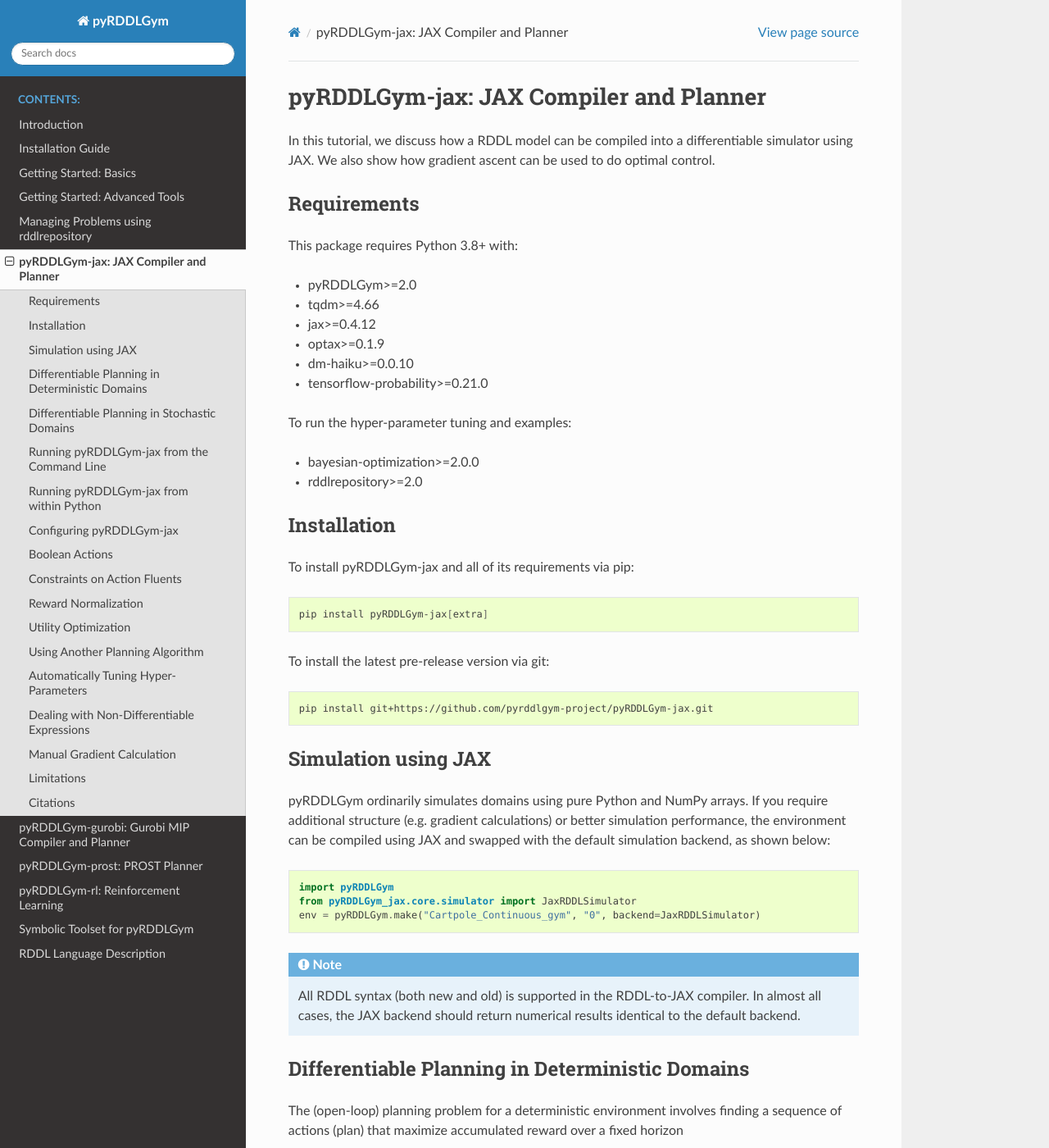
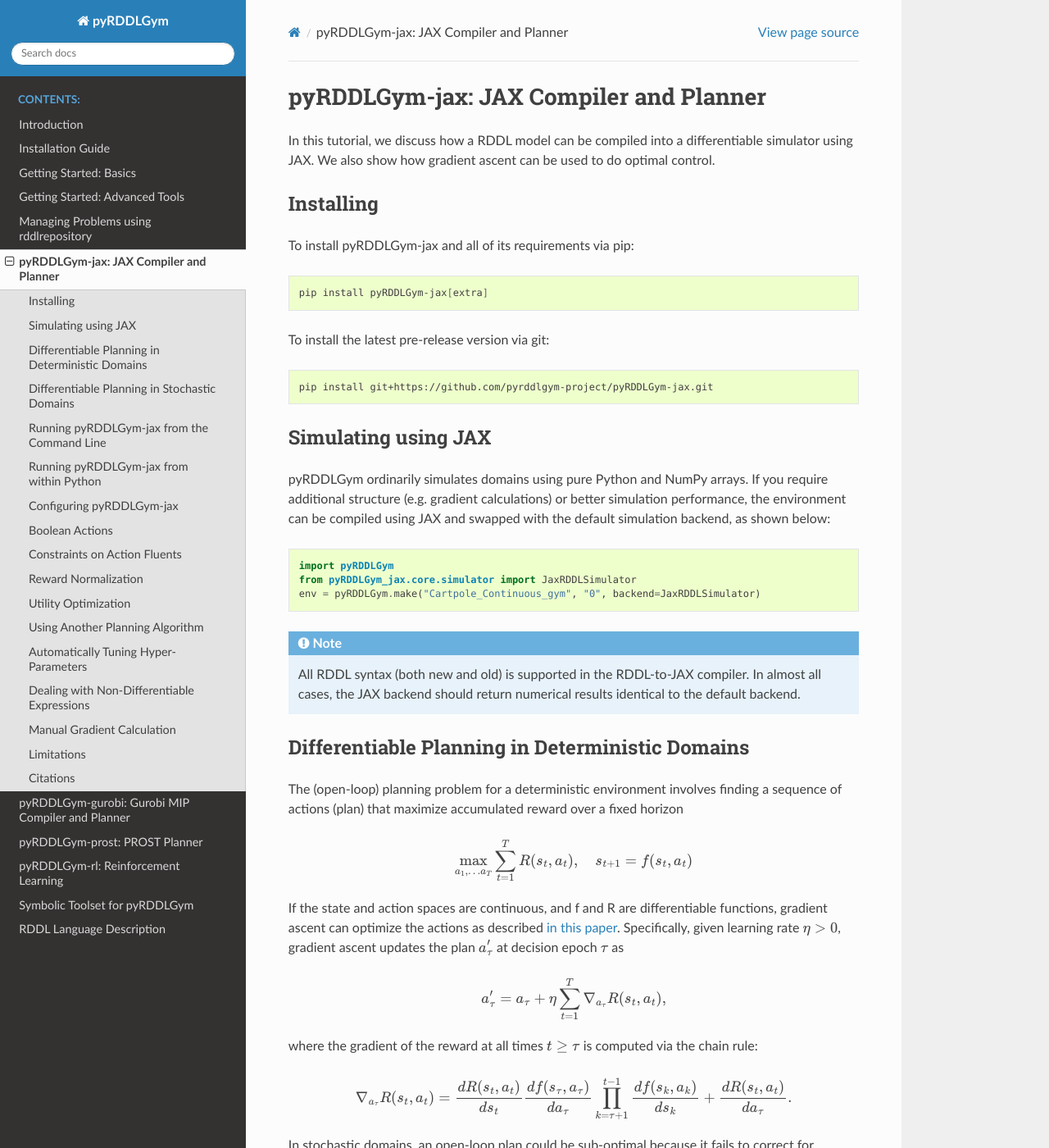
Before and after one commit to pyrddlgym-project/pyRDDLGym, a Sphinx documentation site: the page built from docs/jax.rst, in a window 1280 px wide and 1400 px high. Shown: the whole window at 82% size. Built offline with Sphinx 7.4.7 and the Read the Docs theme 3.1.0, drawn with Linux system fonts in a browser that asks for light colours.

Commit message:
Updated all installing sections

```diff
--- a/docs/jax.rst
+++ b/docs/jax.rst
@@ -6,24 +6,7 @@ pyRDDLGym-jax: JAX Compiler and Planner
 In this tutorial, we discuss how a RDDL model can be compiled into a differentiable simulator using JAX.
 We also show how gradient ascent can be used to do optimal control.
 
-Requirements
-------------
-
-This package requires Python 3.8+ with:
-
-* pyRDDLGym>=2.0
-* tqdm>=4.66
-* jax>=0.4.12
-* optax>=0.1.9
-* dm-haiku>=0.0.10
-* tensorflow-probability>=0.21.0
-
-To run the hyper-parameter tuning and examples:
-
-* bayesian-optimization>=2.0.0
-* rddlrepository>=2.0
-
-Installation
+Installing
 -----------------
 
 To install pyRDDLGym-jax and all of its requirements via pip:
@@ -39,7 +22,7 @@ To install the latest pre-release version via git:
     pip install git+https://github.com/pyrddlgym-project/pyRDDLGym-jax.git
 
 
-Simulation using JAX
+Simulating using JAX
 -------------------
 
 pyRDDLGym ordinarily simulates domains using pure Python and NumPy arrays.
--- a/docs/prost.rst
+++ b/docs/prost.rst
@@ -8,7 +8,8 @@ the RDDL problem structure in order to improve the search. It is described `in t
 <https://ai.dmi.unibas.ch/papers/keller-eyerich-icaps2012.pdf>`_, and it works well for
 stochastic problems with finite action spaces.
 
-Installation
+
+Installing
 -------------------
 
 This package is not designed to be installed like an ordinary Python package, so there is no pip installer.
```
Also changed, not shown: docs/gurobi.rst (+3 -10 lines), docs/sb.rst (+6 -11 lines).
